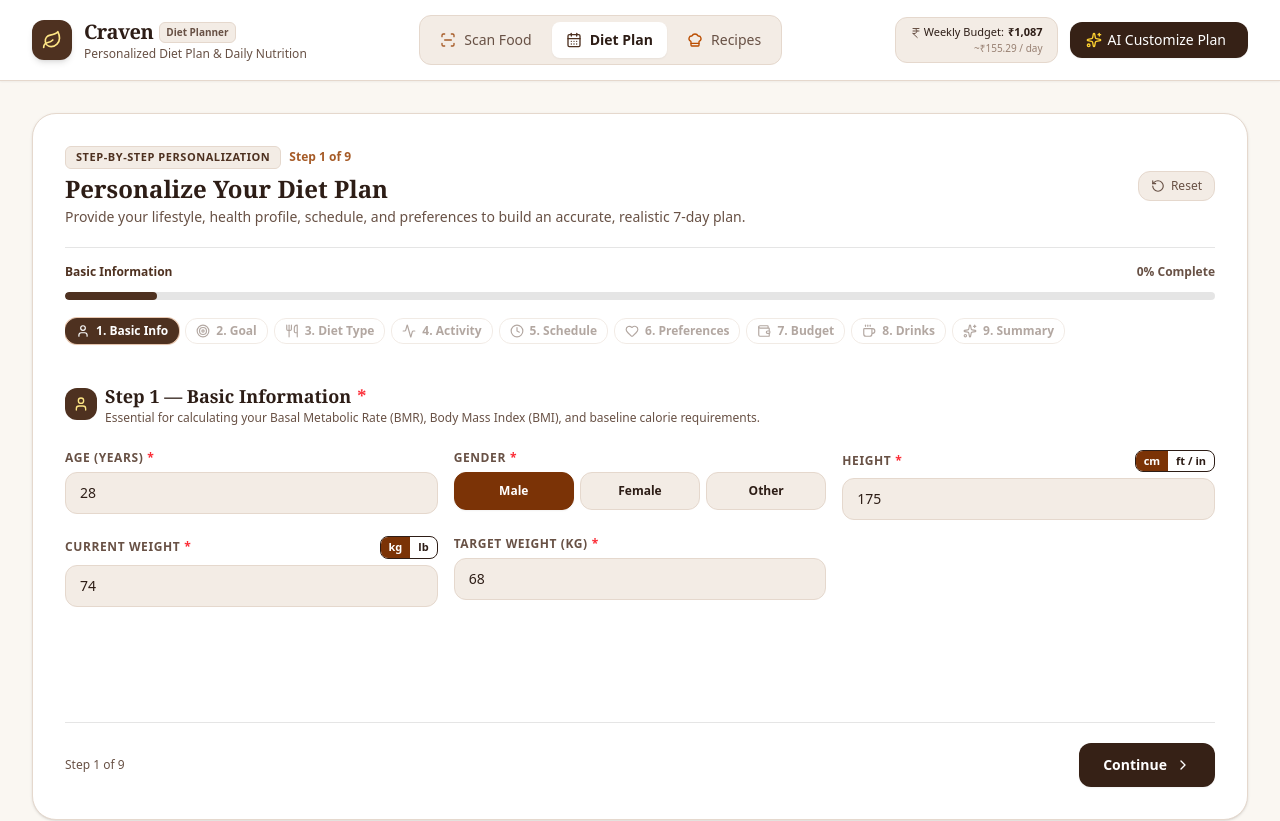
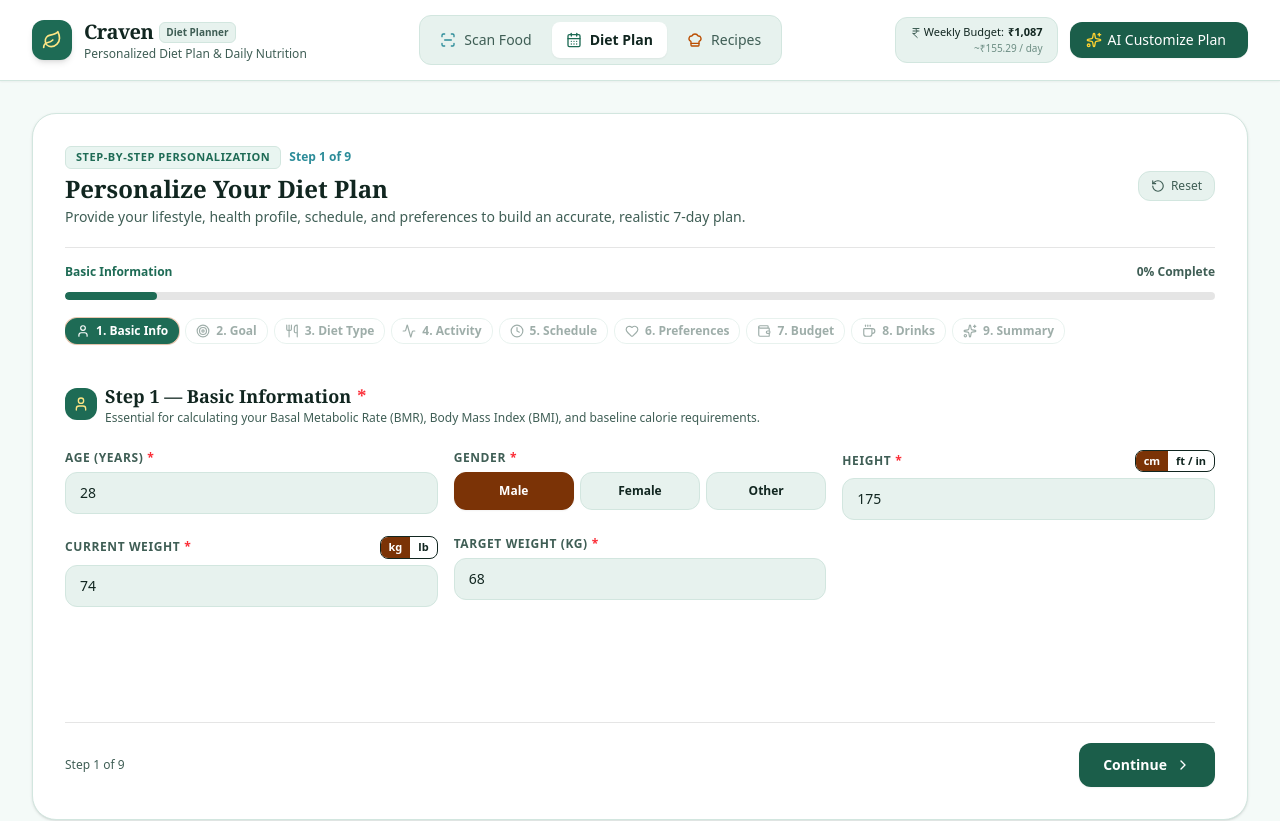
Before and after one commit to mihirkoli27-del/Craven, a React (Vite) app: page / in a window 1280 px wide. Shown: the top 821 px of the page. Built offline with nearby package versions, Linux system fonts and the light colour scheme; a web font is replaced by a local one.

Commit message:
Change theme color palette to Soft Ocean Green

```diff
--- a/src/index.css
+++ b/src/index.css
@@ -1,26 +1,26 @@
 @import "tailwindcss";
 
 :root {
-  /* Premium Coffee Brown Theme Palette */
-  --theme-bg: #FAF7F2;
+  /* Soft Ocean Green Theme Palette */
+  --theme-bg: #F4FAF8;
   --theme-surface: #FFFFFF;
-  --theme-subtle: #F3ECE5;
-  --theme-border: #E5D8CD;
-  --theme-border-subtle: #D6C4B4;
-  --theme-text: #2D1D16;
-  --theme-text-muted: #685145;
-  --theme-text-subtle: #988072;
-  --theme-primary: #4E3120;
-  --theme-primary-hover: #3B2315;
-  --theme-primary-light: #F3ECE5;
-  --theme-primary-text: #4E3120;
-  --theme-accent: #A65B27;
-  --theme-accent-light: #FAF0E6;
-  --theme-accent-text: #834014;
-  --theme-btn-bg: #362116;
-  --theme-btn-hover: #26160E;
+  --theme-subtle: #E7F2EE;
+  --theme-border: #D2E6DF;
+  --theme-border-subtle: #B5D6CD;
+  --theme-text: #112620;
+  --theme-text-muted: #3F5E55;
+  --theme-text-subtle: #6D8E84;
+  --theme-primary: #1E6B55;
+  --theme-primary-hover: #154D3D;
+  --theme-primary-light: #E9F5F1;
+  --theme-primary-text: #1E6B55;
+  --theme-accent: #2C8C99;
+  --theme-accent-light: #EAF7F8;
+  --theme-accent-text: #195C65;
+  --theme-btn-bg: #1B5E4A;
+  --theme-btn-hover: #134737;
   --theme-btn-text: #FFFFFF;
-  --theme-ring: #6F4E37;
+  --theme-ring: #268066;
 }
 
 @layer base {
```
